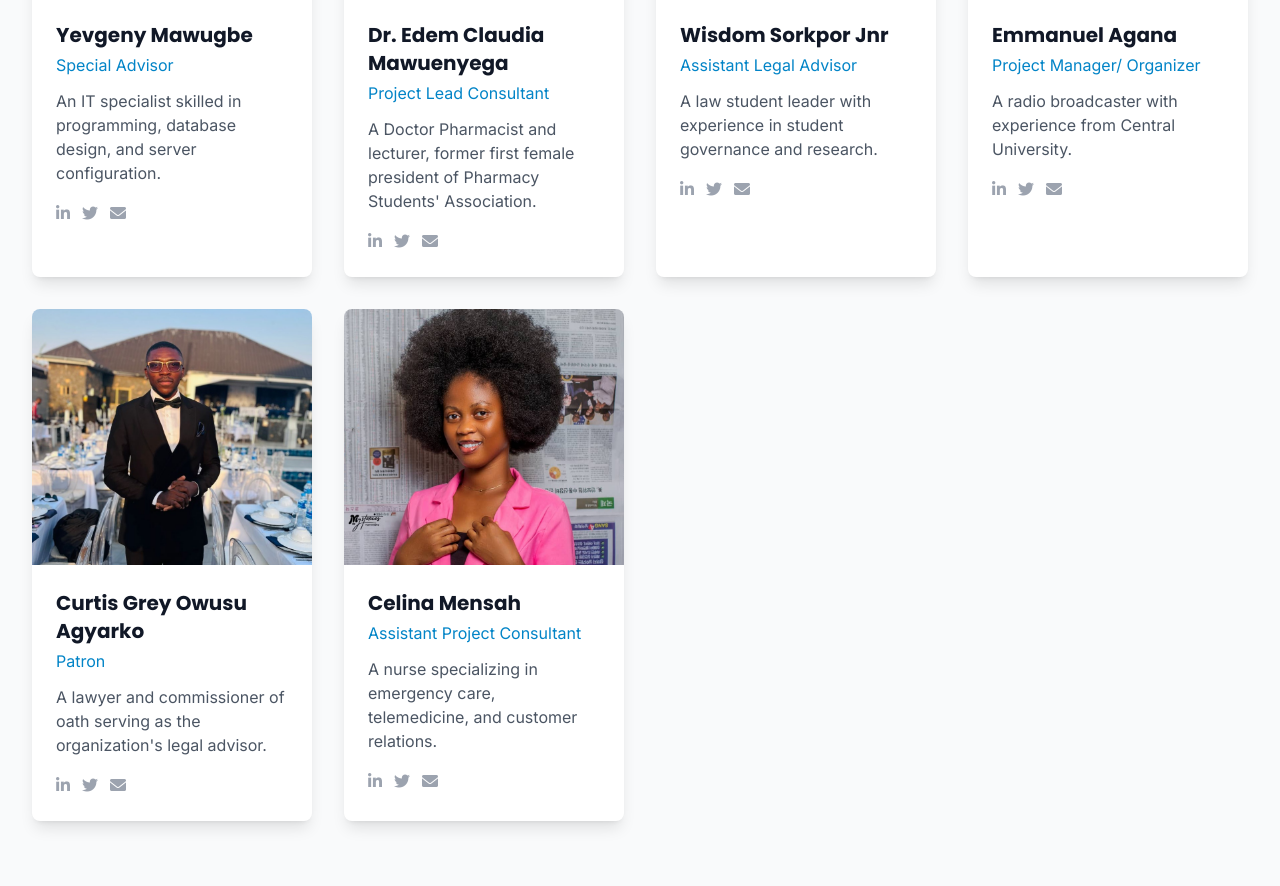
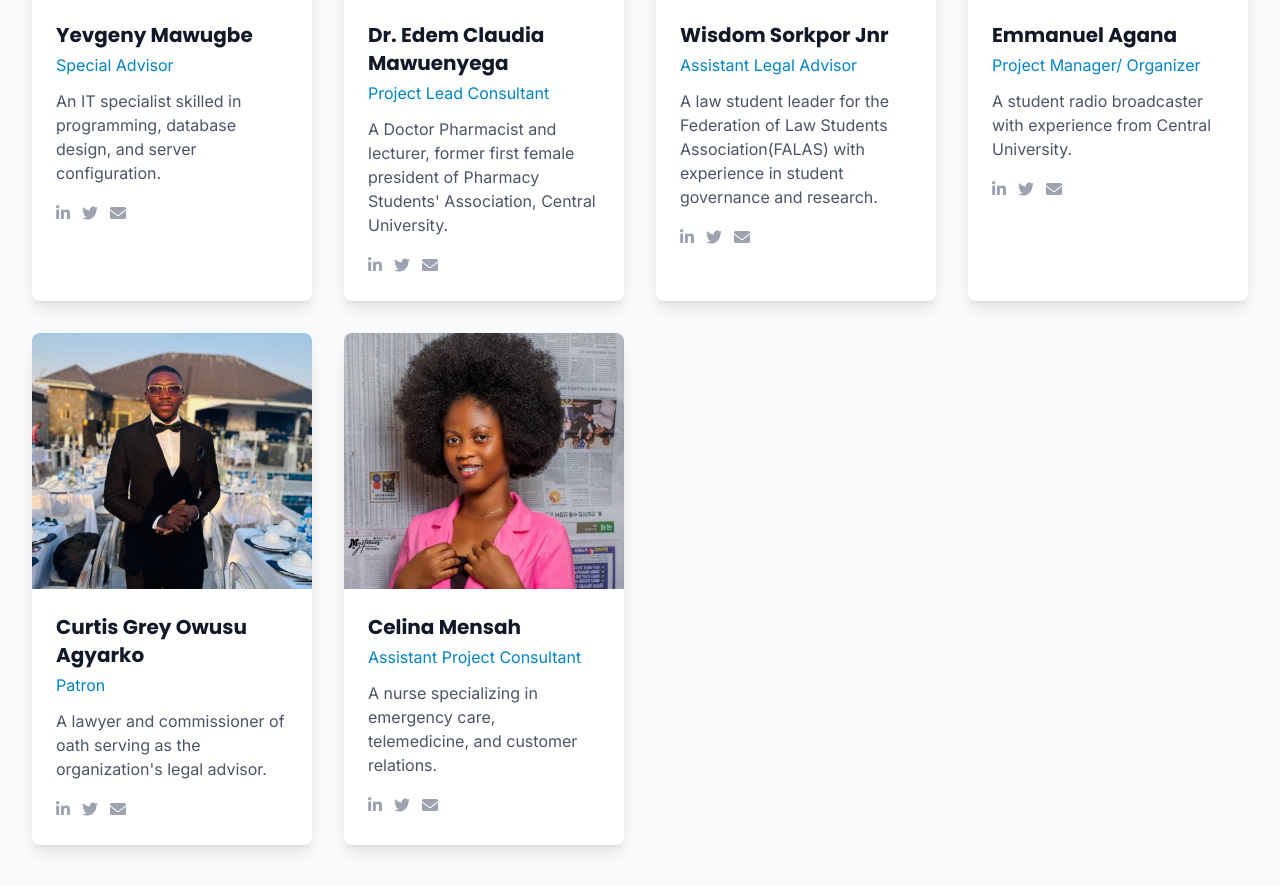
Before and after one commit to FranklinBoachieYiadom/1_CityHost, a website: page about.html in a window 1280 px wide. Shown: the part 2822-3708 px from the top of the page. Drawn offline with nearby package versions, Linux system fonts and the light colour scheme.

Commit message:
Updated some users information

```diff
--- a/about.html
+++ b/about.html
@@ -306,7 +306,7 @@
                     <div class="p-6">
                         <h3 class="text-xl font-bold text-gray-900 mb-1">Dr. Edem Claudia Mawuenyega</h3>
                         <p class="text-primary-600 mb-3">Project Lead Consultant</p>
-                        <p class="text-gray-600 mb-4">A Doctor Pharmacist and lecturer, former first female president of Pharmacy Students' Association.</p>
+                        <p class="text-gray-600 mb-4">A Doctor Pharmacist and lecturer, former first female president of Pharmacy Students' Association, Central University.</p>
                         <div class="flex space-x-3">
                             <a href="#" class="text-gray-400 hover:text-primary-600 transition-all">
                                 <i class="fab fa-linkedin-in"></i>
@@ -329,7 +329,7 @@
                     <div class="p-6">
                         <h3 class="text-xl font-bold text-gray-900 mb-1">Wisdom Sorkpor Jnr</h3>
                         <p class="text-primary-600 mb-3">Assistant Legal Advisor</p>
-                        <p class="text-gray-600 mb-4">A law student leader with experience in student governance and research.</p>
+                        <p class="text-gray-600 mb-4">A law student leader for the Federation of Law Students Association(FALAS) with experience in student governance and research.</p>
                         <div class="flex space-x-3">
                             <a href="#" class="text-gray-400 hover:text-primary-600 transition-all">
                                 <i class="fab fa-linkedin-in"></i>
@@ -352,7 +352,7 @@
                     <div class="p-6">
                         <h3 class="text-xl font-bold text-gray-900 mb-1">Emmanuel Agana</h3>
                         <p class="text-primary-600 mb-3">Project Manager/ Organizer</p>
-                        <p class="text-gray-600 mb-4">A radio broadcaster with experience from Central University.</p>
+                        <p class="text-gray-600 mb-4">A student radio broadcaster with experience from Central University.</p>
                         <div class="flex space-x-3">
                             <a href="#" class="text-gray-400 hover:text-primary-600 transition-all">
                                 <i class="fab fa-linkedin-in"></i>
```
